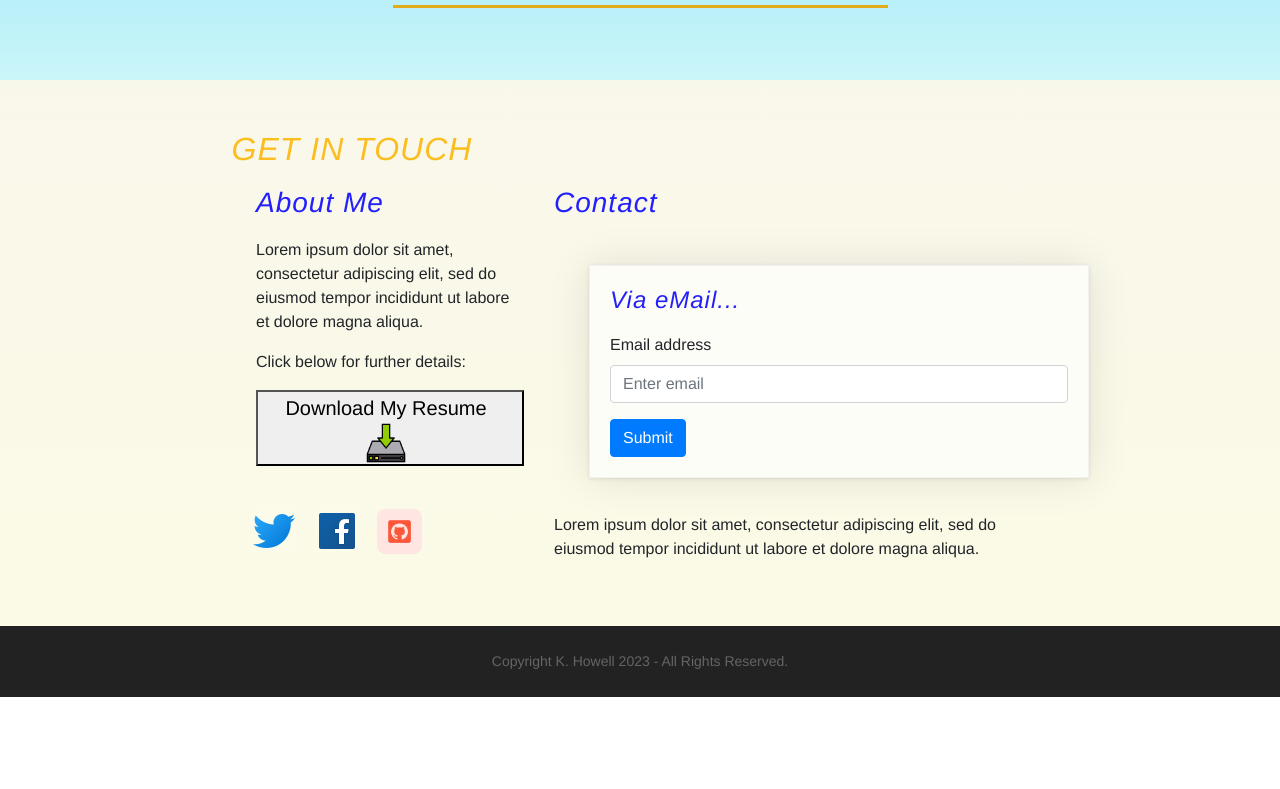
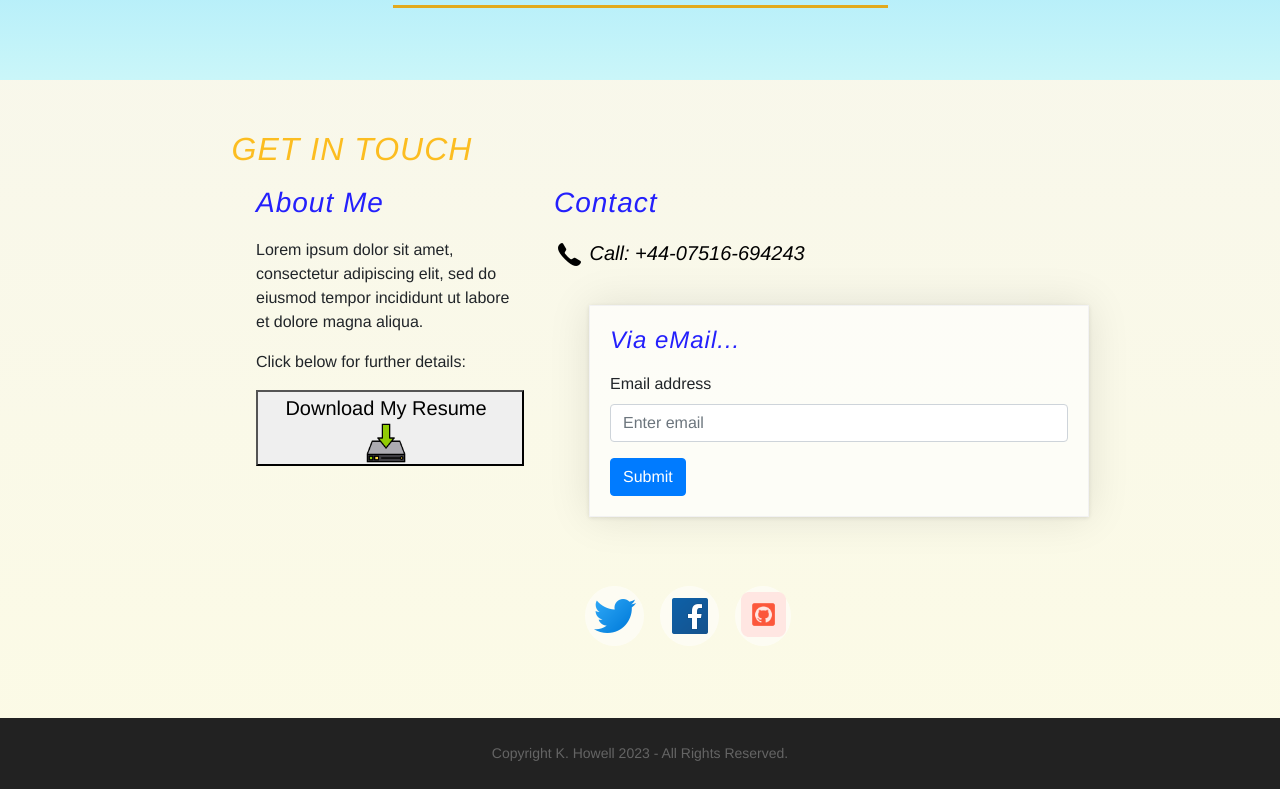
Before and after one commit to 44-khowell/Bootstrap-Portfolio, a plain HTML site: page index.html in a window 1280 px wide. Shown: the part 3080-3869 px from the top of the page. Before the commit the page ends 3777 px from the top, so only its background shows below. Drawn offline with nearby package versions, Linux system fonts and the light colour scheme.

Commit message:
About me section update completed

```diff
--- a/css/style.css
+++ b/css/style.css
@@ -260,26 +260,35 @@ hr {
 .contact .social {
   margin-top: 0rem;
 }
-.contact .social a {
-  height: 3rem;
-  width: 3rem;
-  background: rgba(255, 255, 255, 0.1);
-  line-height: 3rem;
+
+/* Targeting social links - hover effect */
+
+/* Icon outline hover parameters */
+.contact .social a.mx-2 {
+  padding: 0.35em 0.35em;
+  border-radius: 50%;
+  text-decoration: none;
+  text-align: center;
+  transition: all .35s;
+  background: rgba(255, 255, 255, 0.523);
   color: rgba(255, 255, 255, 0.3);
 }
 
-.contact .social a:hover {
-    color: rgba(255, 255, 255, 0.5);
-  }
+/* Hover link coloring */
+.contact .social a.mx-2:hover {
+  background: rgba(247, 223, 171, 0.853);
+}
 
-.contact .social a:active {
-    color: #fff;
-  }
+/* Hover link activing color */
+.contact .social a.mx-2:active {
+  background: rgba(191, 236, 136, 0.608);
+}
 
 /* Contact form */
 form {
   width: 500px;
   margin: 35px;
+  padding-right: 20px;
   padding: 20px;
   border: 1px solid #f2f2f2;
   -webkit-box-shadow: 0 1px 4px rgba(0,0,0,0.3), 0 0 40px rgba(0,0,0,0.1) inset;
@@ -287,8 +296,6 @@ form {
   box-shadow: 0 1px 4px rgba(0,0,0,0.1), 0 0 40px rgba(0,0,0,0.1);
   background-color: rgba(255, 255, 255, 0.671);
 }
-
-
 
 /* == About - end == */
 
--- a/index.html
+++ b/index.html
@@ -215,8 +215,10 @@
           <p>Click below for further details:</p>
           <button style="font-size:20px">Download My Resume<i class="mx-2"> <a href="./images/Resume_JohnSmithSample.jpg" download> <img src="./images/icons8-download-64.png" alt="download icon" style="width:40px;height:40px;"></a></i> </button>
         </div>
-        <div class="col-lg-7" style="height: 20rem;">
+        <div class="col-lg-6" style="height: 25rem;">
           <h3> <em>Contact</em> </h3>
+          <i style='font-size:20px'> <img src="./images/icons8-phone-30.png" alt="phone icon"> <i style="color:black;"> Call: +44-07516-694243</i>  </i>
+
           <div class="emailContain">
             <form>
               <h4><em>Via eMail...</em></h4>
@@ -228,9 +230,7 @@
               <button type="submit" class="btn btn-primary">Submit</button>
             </div>
             </form>
-
-          <p> Lorem ipsum dolor sit amet, consectetur adipiscing elit, sed do eiusmod
-              tempor incididunt ut labore et dolore magna aliqua. </p>
+        </div> <!--check-->
         </div>
         <div class="social d-flex justify-content-center">
           <a class="mx-2" href="#"> <img src="./images/icons8-twitter-48.png" alt="twitter icon"> </a> <!-- Margin sides(2px) -->
```
Also changed, not shown: images/icons8-phone-30.png (added), 1 other file.
